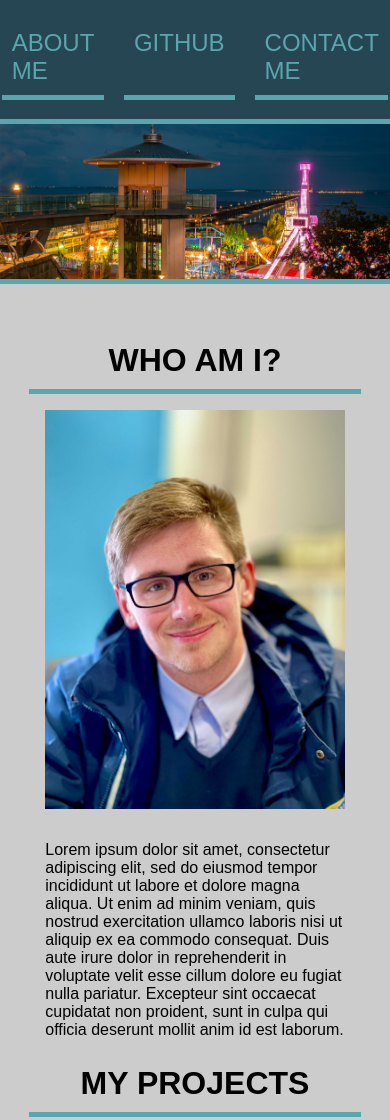
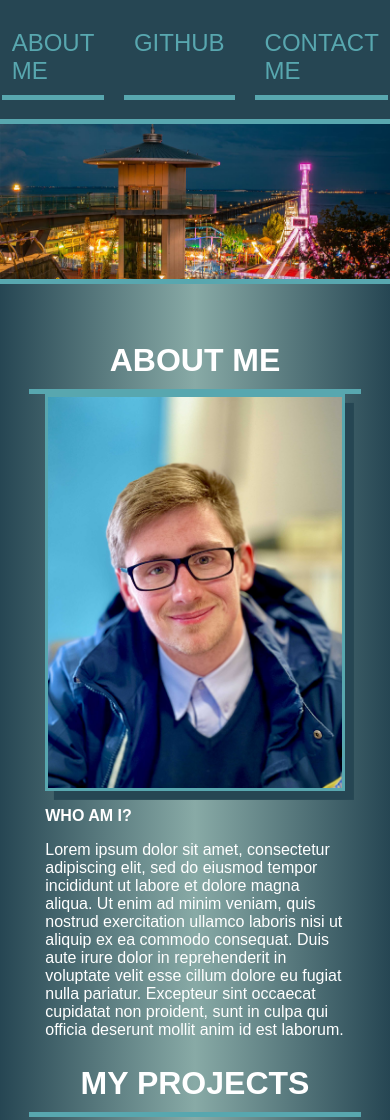
Before and after one commit to JackStockwell/portfolio, a plain HTML site: page index.html in a window 390 px wide. Shown: the top 1120 px of the page. Drawn offline with Linux system fonts and the light colour scheme; a web font is replaced by a local one.

Commit message:
started contact, cleaned up css, new background

```diff
--- a/assets/css/style.css
+++ b/assets/css/style.css
@@ -9,7 +9,8 @@
 :root {
     --dark: #264653;
     --primary2nd: #58a7af;
-    --background: #ccc;
+    --light: #f1f1f1;
+    --background: linear-gradient(90deg, rgba(38,70,83,1) 0%, rgb(136, 170, 166) 50%, rgba(38,70,83,1) 100%);
     --blur: blur(5px);
     --headerfont: 'Monsterrat', sans-serif;
 }
@@ -31,8 +32,15 @@ body {
     box-sizing: border-box;
     margin: 0;
     padding: 0;
-    background-color: var(--background);
+    background: var(--background);
+    color: #fff;
 }
+
+h2, h3, h4 {
+    font-family: var(--headerfont);
+    text-transform: uppercase;
+}
+
 
 /* Header and Nav */
 
@@ -118,7 +126,7 @@ header nav a:hover {
     border-bottom: 5px solid var(--primary2nd);
 }
 
-/* Main*/
+/* Main */
 
 main {
     display: flex;
@@ -131,28 +139,10 @@ main {
     margin-right: auto;
 }
 
-h2, h3, h4 {
-    font-family: var(--headerfont);
-    text-transform: uppercase;
-}
-
-/* About Me*/
-
-.aboutme {
-    display: flex;
-    flex-flow: row nowrap;
-    justify-content: center;
-    width: 100%;
-}
-
-.portrait {
-    min-width: 0;
-    padding: 1rem;
-}
-
 .aboutme h3,
-.projects h3 {
-    padding: 1rem 1rem 0 0;
+.projects h3,
+.contactme h3 {
+    padding: 0 1rem;
     font-size: 2rem;
     border-right: 5px solid var(--primary2nd);
     text-align: right;
@@ -160,17 +150,31 @@ h2, h3, h4 {
     max-width: 20%;
 }
 
-.aboutme p {
-    padding: 1rem;
-}
-
-/* Projects */
-
-.projects {
+.aboutme,
+.projects,
+.contactme {
     display: flex;
     flex-flow: row nowrap;
     justify-content: center;
     width: 100%;
+}
+
+/* About Me*/
+
+.portrait {
+    min-width: 0;
+    margin: 0 1rem;
+    border: 3px solid var(--primary2nd);
+    box-shadow: 1ch 1ch var(--dark);
+    max-height: 150rem;
+}
+
+.aboutme h4 {
+    margin-bottom: 1rem;
+}
+
+.aboutme article {
+    padding: 1rem;
 }
 
 /* Project Cards */
@@ -217,7 +221,6 @@ figure {
     padding: 1ch;
     box-shadow: inset 0 0 0 0 var(--dark);
     text-decoration: none;
-    text-transform: uppercase;
 }
 
 figure:hover img,
@@ -246,15 +249,37 @@ figure:active img {
     padding: 1ch;
     box-shadow: inset 0 0 0 0 var(--dark);
     text-decoration: none;
-    text-transform: uppercase;
 }
-
 
 figure:hover .overlay,
 figure:hover .overlay-first {
     opacity: 1;
     box-shadow: inset 500px 0 0 0 var(--dark);
 }
+
+/* Contact Me */
+
+.contactme {
+    justify-content: flex-start;
+
+}
+
+.contactme article {
+    display: flex;
+    flex-flow: column wrap;
+    justify-content: center;
+    padding: 0 1rem;
+    min-width: 80%;
+}
+
+.contactme article p {
+    font-size: 200%;
+}
+
+.contactme article ul {
+    margin-left: 1rem;
+}
+
 
 /* Footer */
 
@@ -284,13 +309,17 @@ footer {
         flex-direction: column;
     }
 
-    /* About me */
+    /* Content */
 
-    .aboutme {
+    .aboutme,
+    .projects,
+    .contactme {
         flex-flow: column nowrap;
     }
 
-    .aboutme h3 {
+    .aboutme h3,
+    .projects h3,
+    .contactme h3 {
         text-align: center;
         padding: 3%;
         border-bottom: 5px solid var(--primary2nd);
@@ -299,18 +328,6 @@ footer {
     }
 
     /* Projects */
-
-    .projects {
-        flex-flow: column nowrap;
-    }
-
-    .projects h3 {
-        text-align: center;
-        padding: 3%;
-        border-bottom: 5px solid var(--primary2nd);
-        border-right: 0px;
-        max-width: 100%;
-    }
 
     .cards {
         display: flex;
@@ -335,7 +352,6 @@ footer {
         padding: 1ch;
         box-shadow: inset 500px 0 0 0 var(--dark);
         text-decoration: none;
-        text-transform: uppercase;
     }
 
 }
--- a/index.html
+++ b/index.html
@@ -17,7 +17,7 @@
         <nav>
             <a href="#aboutme">About Me</a>
             <a href="https://github.com/JackStockwell" target="_blank">GitHub</a>
-            <a href="#contact">Contact Me</a>
+            <a href="#contactme">Contact Me</a>
         </nav>
     </header>
     <!--Hero Image-->
@@ -26,11 +26,14 @@
     <main>
         <!--About me-->
         <section class="aboutme">
-            <h3 id="aboutme">Who am I?</h3>
+            <h3 id="aboutme">About me</h3>
             <img class="portrait" src="./assets/images/portraitpic.jfif" alt="Image of Jack Stockwell">
-            <p>Lorem ipsum dolor sit amet, consectetur adipiscing elit, sed do eiusmod tempor incididunt ut labore et dolore magna aliqua. Ut enim ad minim veniam,
-            quis nostrud exercitation ullamco laboris nisi ut aliquip ex ea commodo consequat. Duis aute irure dolor in reprehenderit in voluptate velit esse
-            cillum dolore eu fugiat nulla pariatur. Excepteur sint occaecat cupidatat non proident, sunt in culpa qui officia deserunt mollit anim id est laborum.</p>
+            <article>
+                <h4>Who am I?</h4>
+                <p>Lorem ipsum dolor sit amet, consectetur adipiscing elit, sed do eiusmod tempor incididunt ut labore et dolore magna aliqua. Ut enim ad minim veniam,
+                quis nostrud exercitation ullamco laboris nisi ut aliquip ex ea commodo consequat. Duis aute irure dolor in reprehenderit in voluptate velit esse
+                cillum dolore eu fugiat nulla pariatur. Excepteur sint occaecat cupidatat non proident, sunt in culpa qui officia deserunt mollit anim id est laborum.</article>
+                </p>
         </section>
         <section class="projects">
             <h3 id="myprojects">My Projects</h3>
@@ -57,7 +60,17 @@
                 </figure>
             </div>
         </section>
-
+        <section class="contactme">
+            <h3 id="contactme">Contact Me</h3>
+            <article>
+                <p>Get hold of me easily via:</p>
+                <ul>
+                    <li>Email</li>
+                    <li>LinkedIn</li>
+                    <li>GitHub</li>
+                </ul>
+            </article>
+        </section>
     </main>
     <footer>
         <h3>Made with ❤️ by Jack Stockwell</h3>
```
